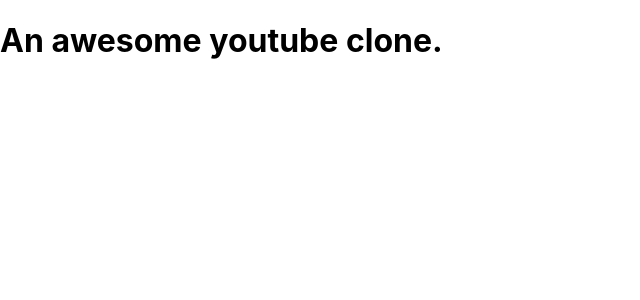
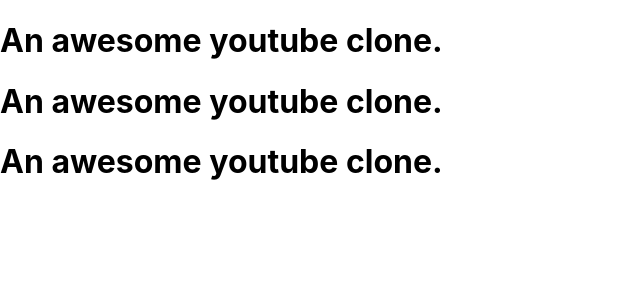
Before and after one commit to Asfand038/youtube-clone-frontend, a Next.js app: page / in a window 1280 px wide. Shown: the top 300 px of the page, without its empty margins (0-640 px from the left). Built offline with nearby package versions, Linux system fonts and the light colour scheme.

Commit message:
check for pre-commit hooks

```diff
--- a/src/pages/index.tsx
+++ b/src/pages/index.tsx
@@ -9,6 +9,8 @@
         <link rel="icon" href="/favicon.svg" />
       </Head>
       <h1>An awesome youtube clone.</h1>
+      <h1>An awesome youtube clone.</h1>
+      <h1>An awesome youtube clone.</h1>
     </div>
   );
 };
```
